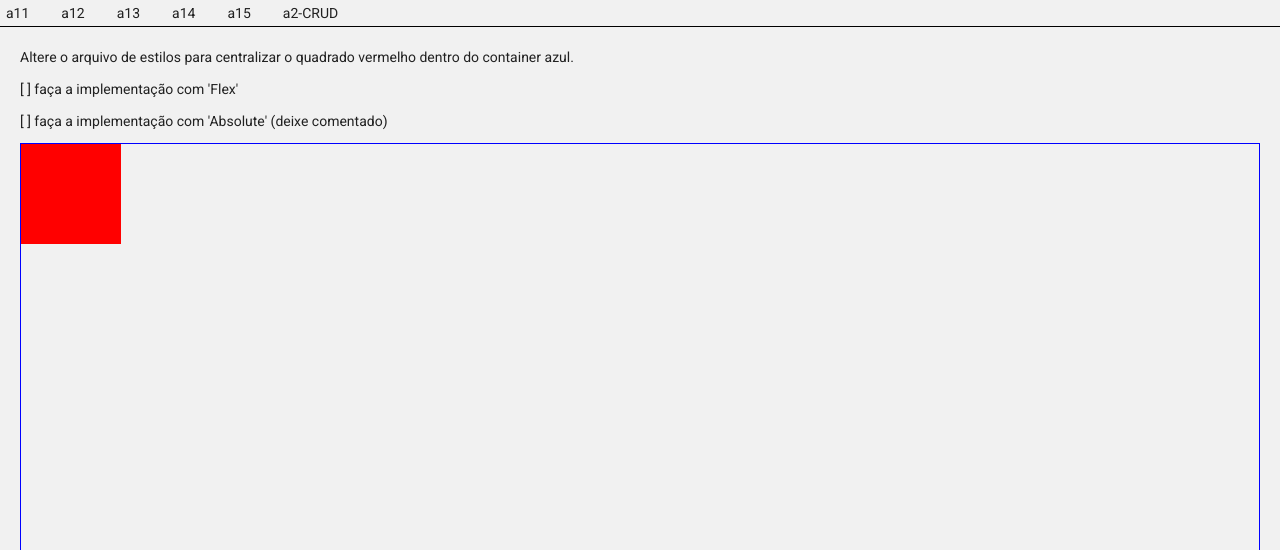
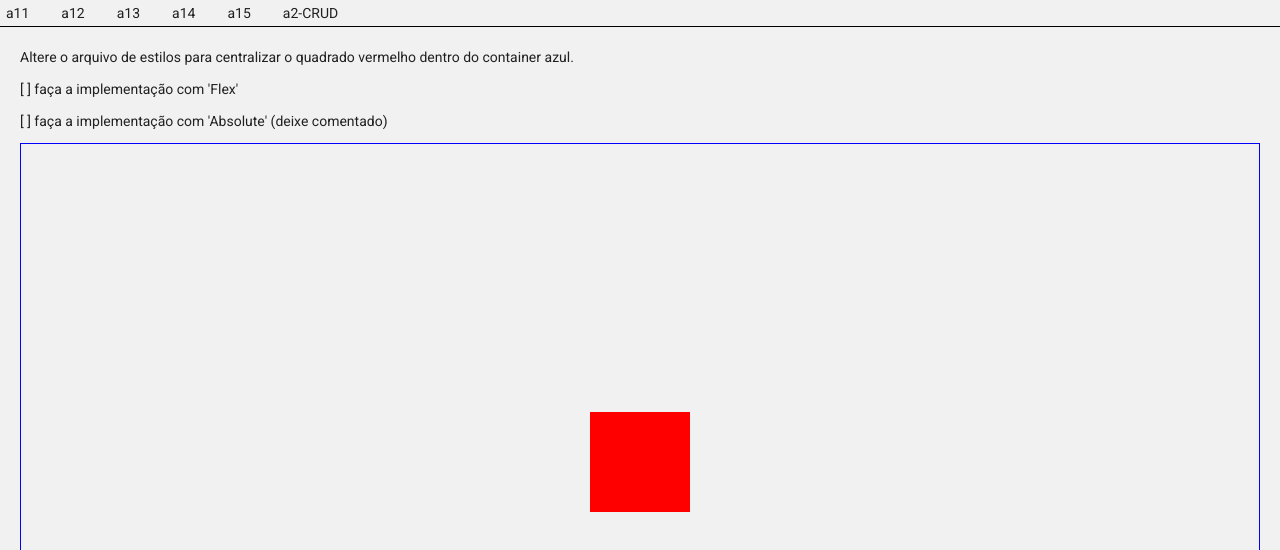
Before and after one commit to tammenhain123/angular-test, an Angular app: page /a11 in a window 1280 px wide. Shown: the top 550 px of the page. Built offline with nearby package versions, Linux system fonts and the light colour scheme.

Commit message:
feat: centralizar div com flex e position absolute

```diff
--- a/src/app/atividades/1 - HTML, SCSS, Typescript/a1.1-centralizar/a1.1-centralizar.component.scss
+++ b/src/app/atividades/1 - HTML, SCSS, Typescript/a1.1-centralizar/a1.1-centralizar.component.scss
@@ -3,11 +3,21 @@
   box-sizing: border-box;
   position: relative;
   display: flex;
+  justify-content: center;
+  align-items: center;
   border: 1px solid blue;
+}
 
-  .box {
-    width: 100px;
-    height: 100px;
-    background-color: red;
-  }
+.box {
+  width: 100px;
+  height: 100px;
+  background-color: red;
+
+  /* Absolute */
+  /*
+  position: absolute;
+  top: 50%;
+  left: 50%;
+  transform: translate(-50%, -50%);
+  */
 }
```
